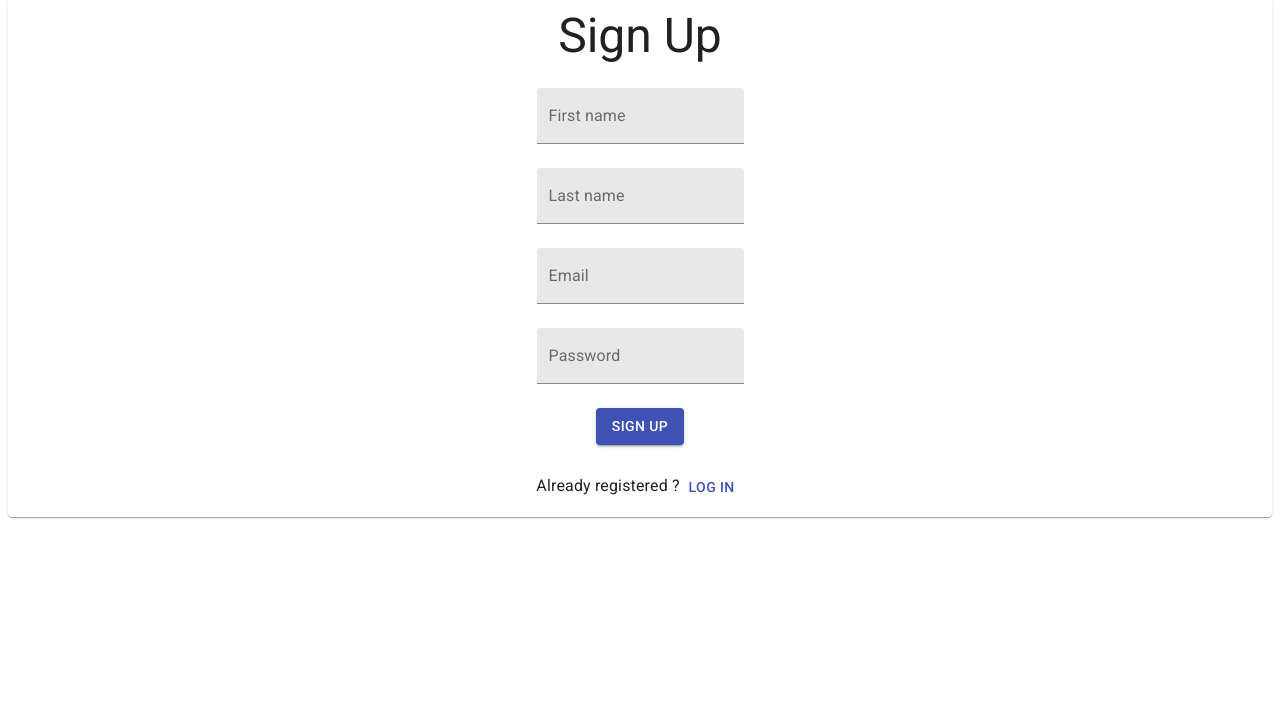
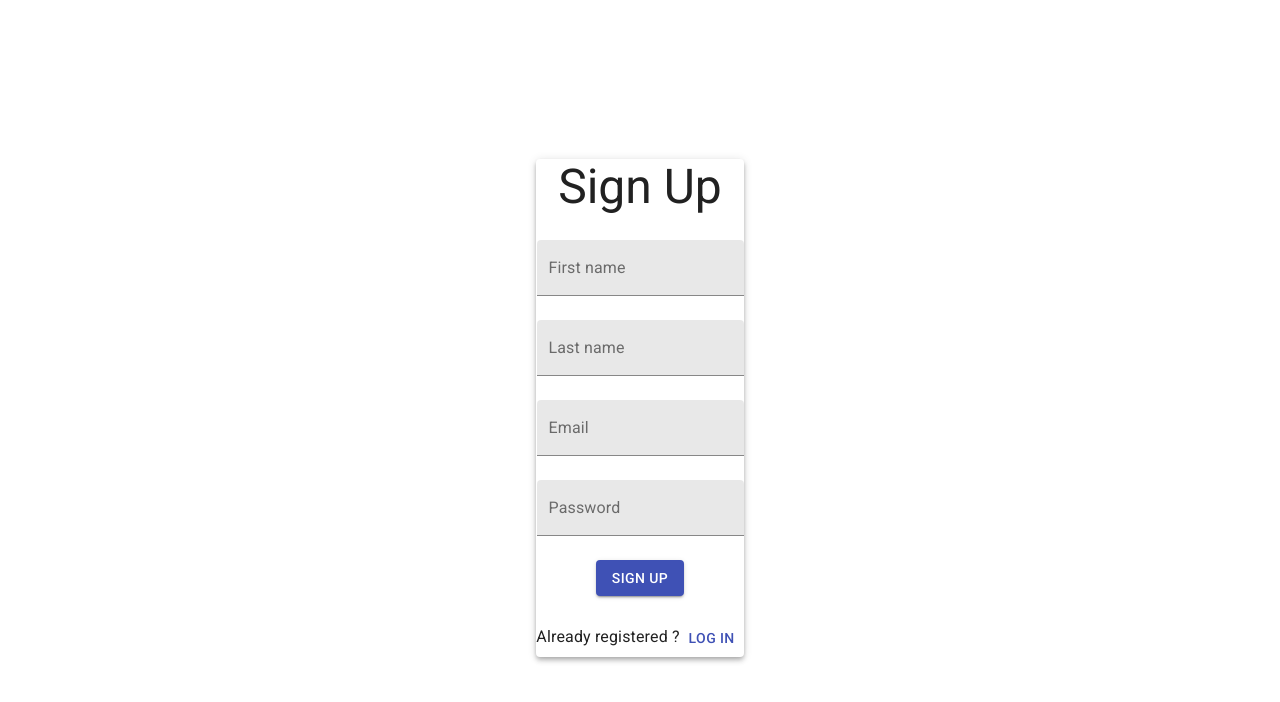
Before and after one commit to habib-chawki/social-app-front, a React (Create React App) app: page / in a window 1280 px wide. Shown: the top 702 px of the page. Built offline with nearby package versions, Linux system fonts and the light colour scheme.

Commit message:
Fix form paper layout

```diff
--- a/src/components/common/Form.jsx
+++ b/src/components/common/Form.jsx
@@ -2,14 +2,22 @@ import React from 'react';
 
 import Grid from '@material-ui/core/Grid';
 import Paper from '@material-ui/core/Paper';
+import Box from '@material-ui/core/Box';
 
 function Form({ children }) {
    return (
-      <Paper>
-         <Grid container direction="column" alignItems="center" spacing={3}>
-            {children}
-         </Grid>
-      </Paper>
+      <Box
+         display="flex"
+         height="100vh"
+         justifyContent="center"
+         alignItems="center"
+      >
+         <Paper elevation={4}>
+            <Grid container direction="column" alignItems="center" spacing={3}>
+               {children}
+            </Grid>
+         </Paper>
+      </Box>
    );
 }
 
--- a/src/components/custom/LogIn.jsx
+++ b/src/components/custom/LogIn.jsx
@@ -27,6 +27,7 @@ function LogIn({ credentials, onChange, onValidate, onSubmit }) {
          <Grid item>
             <Typography variant="h3">Log In</Typography>
          </Grid>
+
          <Grid item>
             <Input
                id="email"
@@ -37,6 +38,7 @@ function LogIn({ credentials, onChange, onValidate, onSubmit }) {
                onValidate={onValidate}
             />
          </Grid>
+
          <Grid item>
             <Input
                id="password"
@@ -47,6 +49,7 @@ function LogIn({ credentials, onChange, onValidate, onSubmit }) {
                onValidate={onValidate}
             />
          </Grid>
+
          <Grid item>
             <Button
                fullWidth
@@ -58,6 +61,7 @@ function LogIn({ credentials, onChange, onValidate, onSubmit }) {
                Log in
             </Button>
          </Grid>
+
          <Grid item>
             <Typography>
                Not registered yet ?
```
